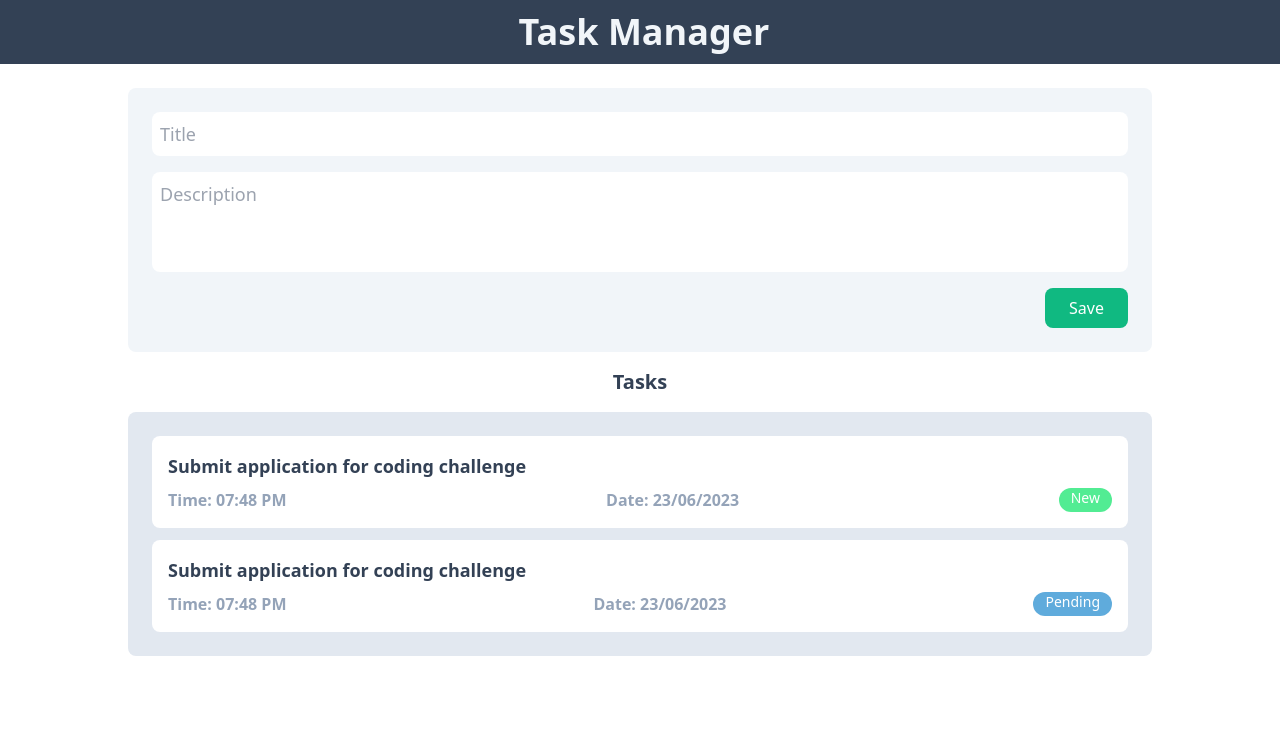
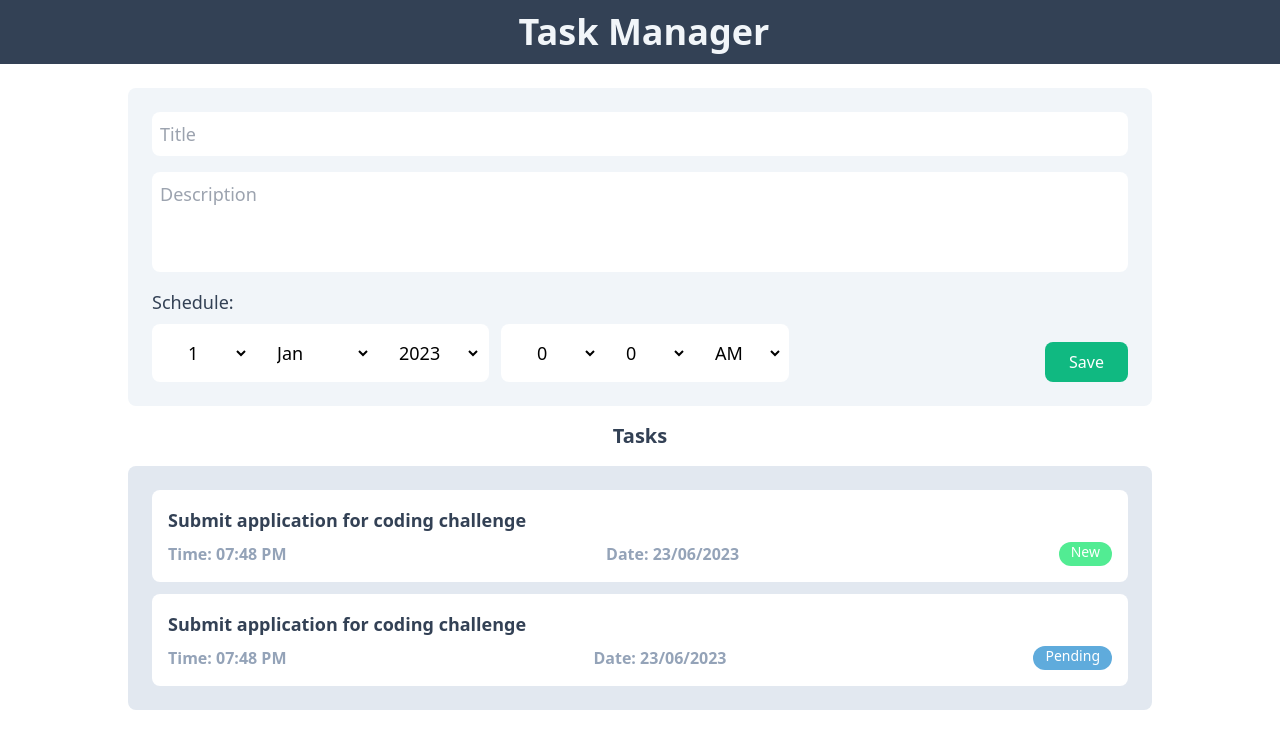
Before and after one commit to mubasshir29/todo_manager, a Next.js app: page / in a window 1280 px wide. Shown: the top 748 px of the page. Built offline with nearby package versions, Linux system fonts and the light colour scheme.

Commit message:
added dateTime picker

```diff
--- a/components/AddTask.jsx
+++ b/components/AddTask.jsx
@@ -1,4 +1,5 @@
 import React, { useState } from 'react'
+import DateTime from './DateTime'
 
 function AddTask() {
     const [taskContent, setTaskContent] = useState({
@@ -12,7 +13,10 @@ function AddTask() {
         <div className='w-full mx-auto bg-slate-100 p-6 flex flex-col gap-4 rounded-lg'>
             <input type='text' placeholder='Title' className='p-2 text-lg rounded-lg'></input>
             <textarea rows='3' placeholder='Description' className='p-2 text-lg rounded-lg resize-none' />
+           <div className='flex w-full justify-between'>
+            <DateTime/>
             <button className='bg-emerald-500 text-white self-end py-2 px-6 rounded-lg'>Save</button>
+           </div>
         </div>
     </div>
   )
--- /dev/null
+++ b/components/DateTime.jsx
@@ -0,0 +1,51 @@
+import React, { useState } from 'react';
+import DateTimePicker from 'react-datetime-picker';
+import mySelect from './mySelect';
+
+function DateTime() {
+  const [value, onChange] = useState(new Date());
+  const today = new Date()
+  const currentYear = today.getFullYear()
+  const currenMonth= today.getMonth()
+  const currentDay = today.getDay()
+  const currentDate = today.getDate()
+  const currentHour = today.getHours()
+  const hours = Array.from({length:12},(value,index) => index)
+  const minutes = Array.from({length:4},(value,index) => index*15)
+  const meridiem = ["AM","PM"]
+  const months = ["Jan", "Feb" , "March" , "April" , "May" , "Jun" , "Jul" , "Aug" , "Sep" , "Oct" , "Nov" , "Dec"]
+  const dates = Array.from({length: 31} , (value , index) => index+1)
+  const years = Array.from({length:5},(value=currentYear,index) => value+index)
+  return (
+    <div className='flex flex-col gap-2 text-lg '>
+        <h1 className='text-slate-700 text-lg '>Schedule:</h1>
+        <div className='flex gap-3'>
+        <div className='flex  bg-white p-2 rounded-lg'>
+            <select className='bg-white px-6 py-2 over'>
+                {dates && dates.map((date,index) => (<option key={index} value={date}>{date}</option>))}
+            </select>
+            <select  className='bg-white px-6 py-2'>
+                {months && months.map((month,index) => (<option key={index} value={month}>{month}</option>))}
+            </select>
+            <select className='bg-white px-6 py-2'>
+                {years && years.map((year,index) => (<option key={year} value={year}>{year}</option>))}
+            </select>
+        </div>
+        <div className='w-72 flex bg-white p-2 rounded-lg'>
+            <select className='bg-white px-6 py-2'>
+                {hours && hours.map((hour,index) => (<option key={hour} value={hour}>{hour}</option>))}
+            </select>
+            <select className='bg-white px-6 py-2'>
+                {minutes && minutes.map((minute,index) => (<option key={minute} value={minute}>{minute}</option>))}
+            </select>
+            <select className='bg-white px-6 py-2'>
+                {meridiem && meridiem.map((merid,index) => (<option key={merid} value={merid}>{merid}</option>))}
+            </select>
+
+        </div>
+        </div>
+    </div>
+  );
+}
+
+export default DateTime
--- /dev/null
+++ b/components/mySelect.jsx
@@ -0,0 +1,11 @@
+import React from 'react'
+
+const mySelect = ({iterable}) => {
+  return (
+    <select>
+        {iterable.map(item => <option value={item}>{item}</option>)}
+    </select>
+  )
+}
+
+export default mySelect
```
Also changed, not shown: package.json (+8 -0 lines), 1 other file (tests, documents, lock files or other folders).
